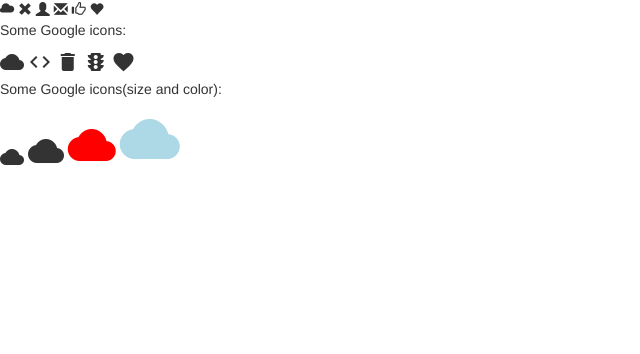
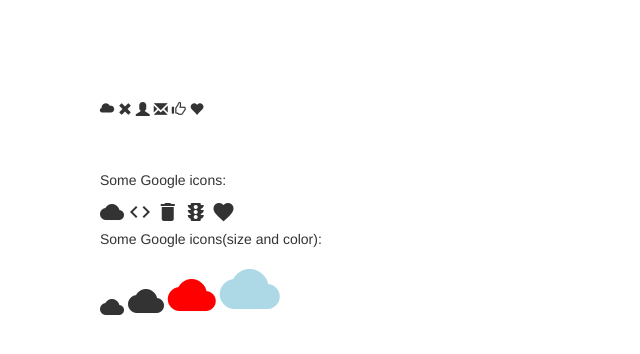
Before and after one commit to alovena/Css-Example, a plain HTML site: page CSS(Icon).html in a window 1280 px wide. Shown: the whole page, without its empty margins (0-640 px from the left). Drawn offline with nearby package versions, Linux system fonts and the light colour scheme.

Commit message:
:seedling: Ponts Example

```diff
--- a/CSS(Icon).html
+++ b/CSS(Icon).html
@@ -25,13 +25,16 @@
     -->
 </head>
 
-<body>
+<body >
+    <div style="margin:100px;">
+        <div style="margin-bottom: 50px;">
     <i class="glyphicon glyphicon-cloud"></i>
     <i class="glyphicon glyphicon-remove"></i>
     <i class="glyphicon glyphicon-user"></i>
     <i class="glyphicon glyphicon-envelope"></i>
     <i class="glyphicon glyphicon-thumbs-up"></i>
     <i class="glyphicon glyphicon-heart"></i>
+    </div>
     <!--
         [start]use for google icon(material)
     -->
@@ -51,7 +54,7 @@
     <!--
         [end]use for google icon(material)
     -->
-
+</div>
 
 </body>
 
```
Also changed, not shown: bootstrap.png (added), google.png (added), 1 other file.
